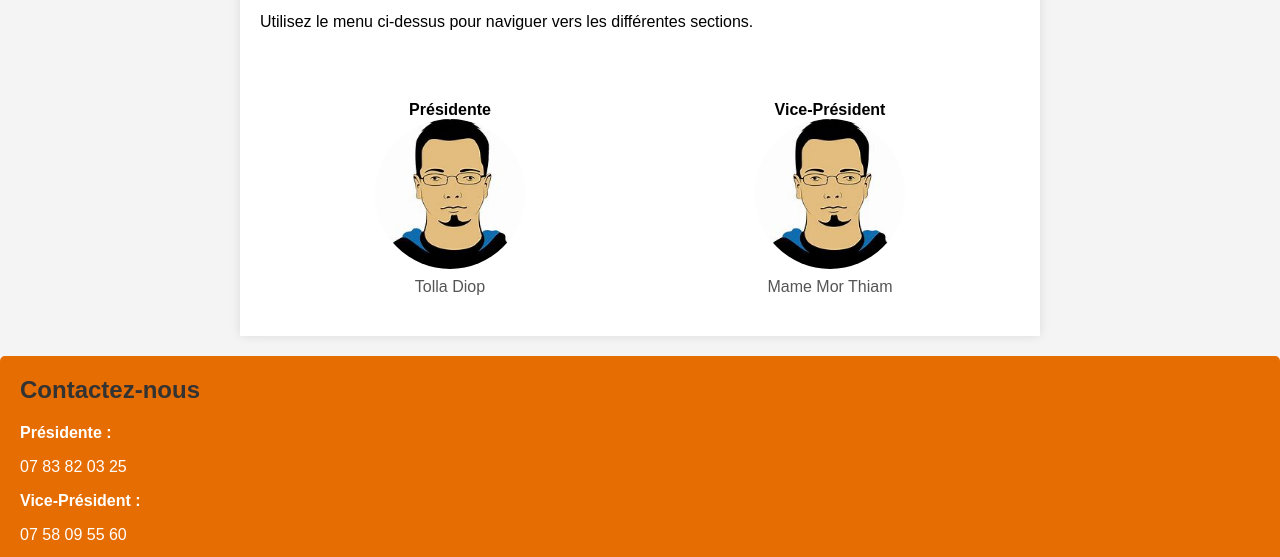
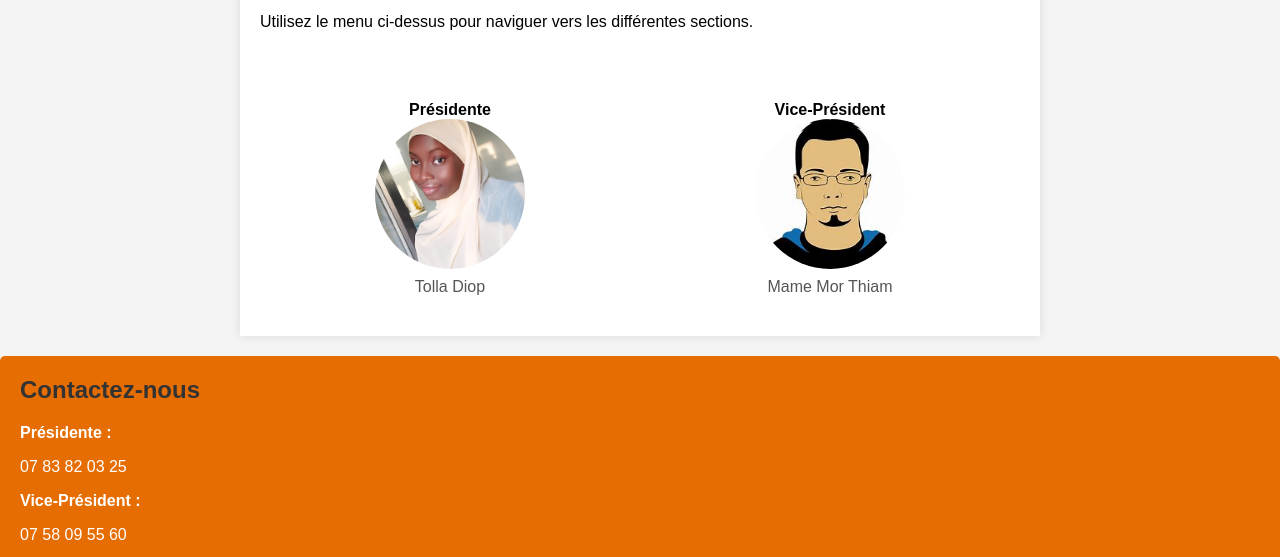
Before and after one commit to phata06/cedef, a plain HTML site: page index.html in a window 1280 px wide. Shown: the part 233-790 px from the top of the page. Drawn offline with Linux system fonts and the light colour scheme.

Commit message:
ajout de photo tolla

```diff
--- a/index.html
+++ b/index.html
@@ -180,7 +180,7 @@
         <div class="members">
             <div class="member">
                 <div class="member-title">Présidente</div>
-                <img src="image.png" alt="Tolla Diop">
+                <img src="tolla_diop.jpeg" alt="Tolla Diop">
                 <div class="member-name">Tolla Diop</div>
             </div>
             <div class="member">
```
